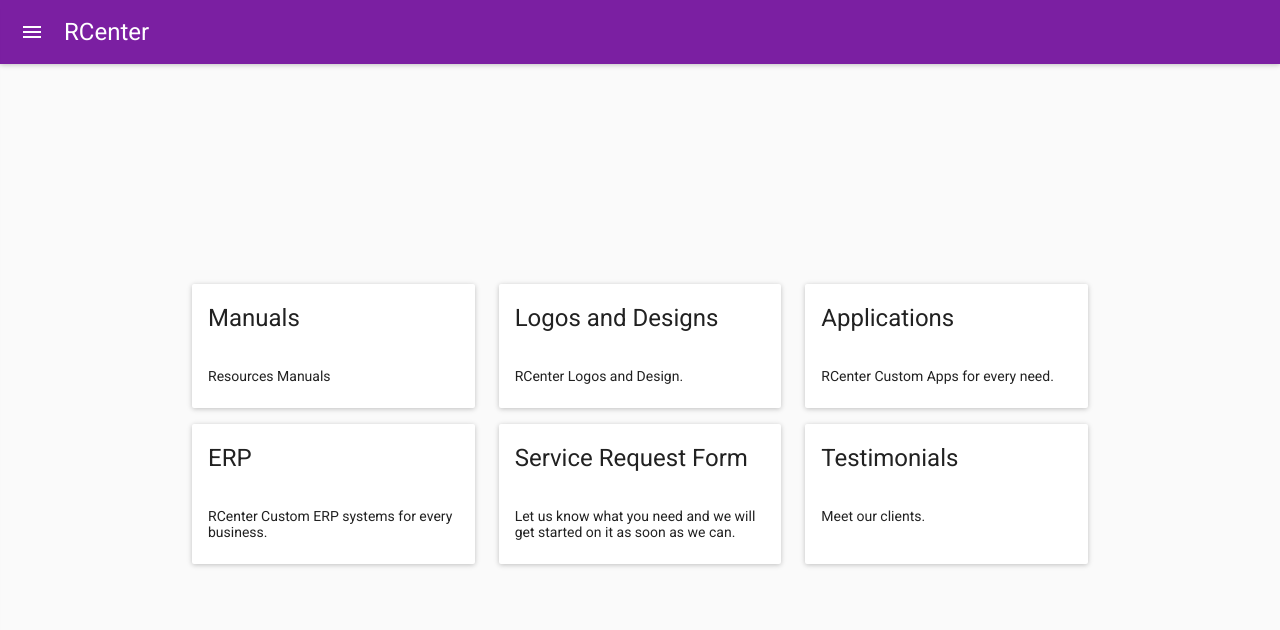
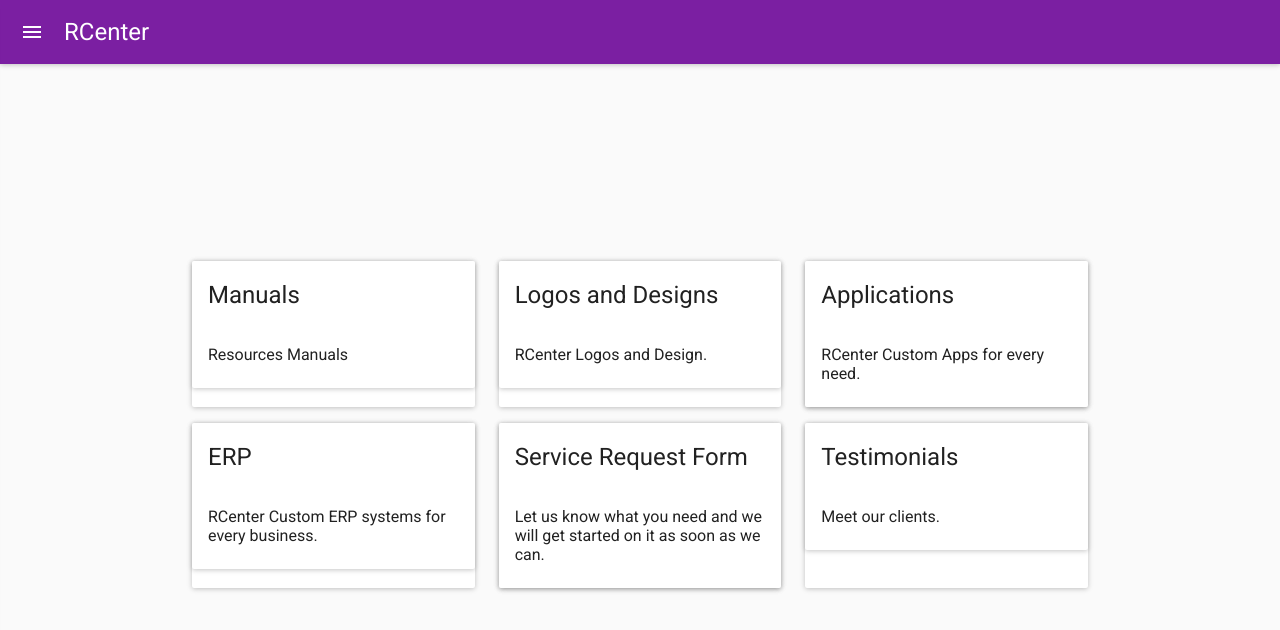
Before and after one commit to MAshrafM/react_center, a React (Create React App) app: page / in a window 1280 px wide. Shown: the top 630 px of the page. Built offline with nearby package versions, Linux system fonts and the light colour scheme; what react-tap-event-plugin would draw is missing.

Commit message:
Generic hover

```diff
--- a/src/components/GenericCard.js
+++ b/src/components/GenericCard.js
@@ -1,4 +1,5 @@
 import React, { Component } from 'react'
+import Paper from 'material-ui/Paper'
 import {
   Card,
   CardHeader,
@@ -9,6 +10,20 @@ import {
 } from 'material-ui/Card'
 
 export class GenericCard extends Component {
+  constructor(props) {
+    super(props)
+    this.state = { depth: 1 }
+    this.onMouseOver = this.onMouseOver.bind(this)
+    this.onMouseOut = this.onMouseOut.bind(this)
+  }
+
+  onMouseOver() {
+    this.setState({ depth: 2 })
+  }
+  onMouseOut() {
+    this.setState({ depth: 1 })
+  }
+
   render() {
     const {
       headerTitle,
@@ -21,10 +36,16 @@ export class GenericCard extends Component {
       cardSubtitle,
       actions,
       children,
-      classes
+      classes,
+      hoverable
     } = this.props
 
     return (
+      <Paper
+        zDepth={this.state.depth}
+        onMouseOver={hoverable && this.onMouseOver}
+        onMouseOut={hoverable && this.onMouseOut}
+      >
         <Card className={classes}>
           {(headerTitle || headerAvatar) && (
             <CardHeader
@@ -33,18 +54,18 @@ export class GenericCard extends Component {
               avatar={headerAvatar}
             />
           )}
-
           {mediaImgSrc && (
             <CardMedia className="img-container" overlay={overlay}>
               <img src={mediaImgSrc} alt={mediaImgAlt} />
             </CardMedia>
           )}
           {cardTitle && <CardTitle title={cardTitle} subtitle={cardSubtitle} />}
-        <CardText>{children}</CardText>
+          <CardText style={{ fontSize: '16px' }}>{children}</CardText>
           {actions && (
             <CardActions className="card-actions">{actions} </CardActions>
           )}
         </Card>
+      </Paper>
     )
   }
 }
```
Lines whose indentation alone changed are shown as unchanged.
